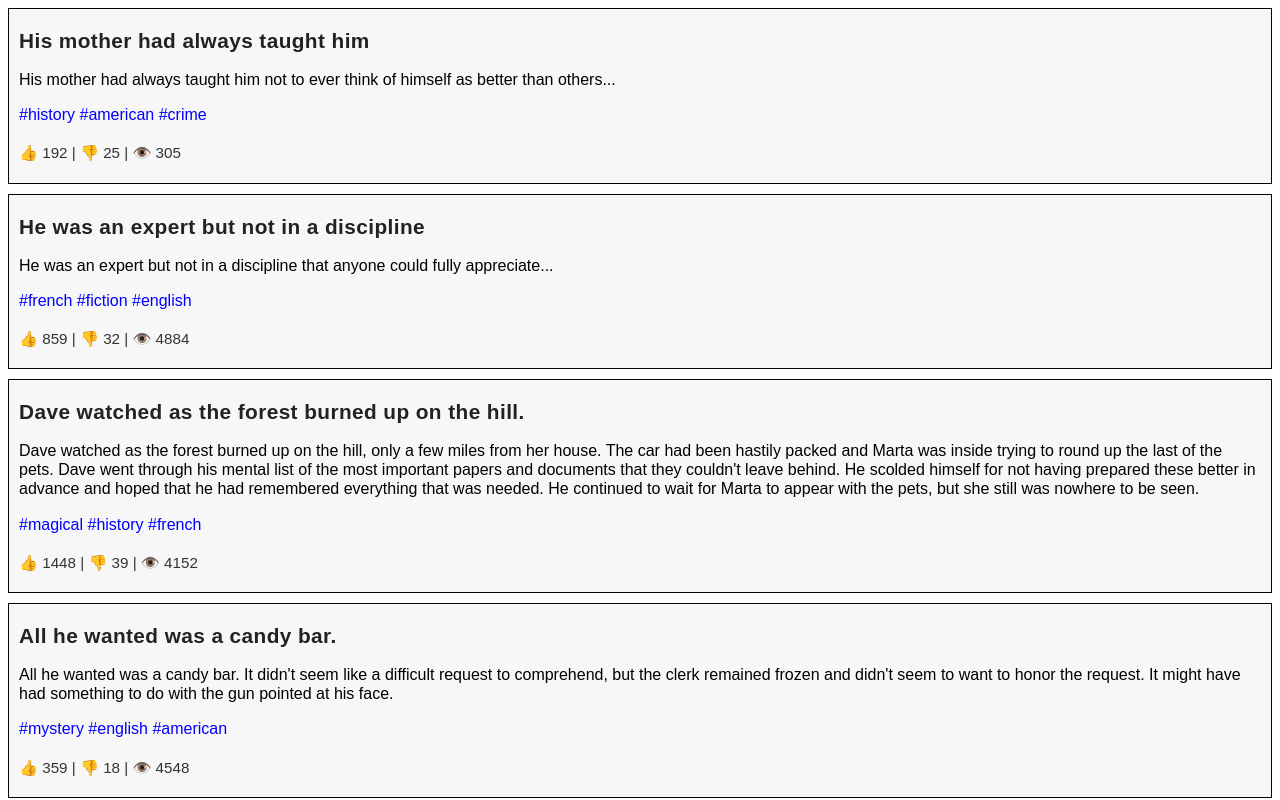
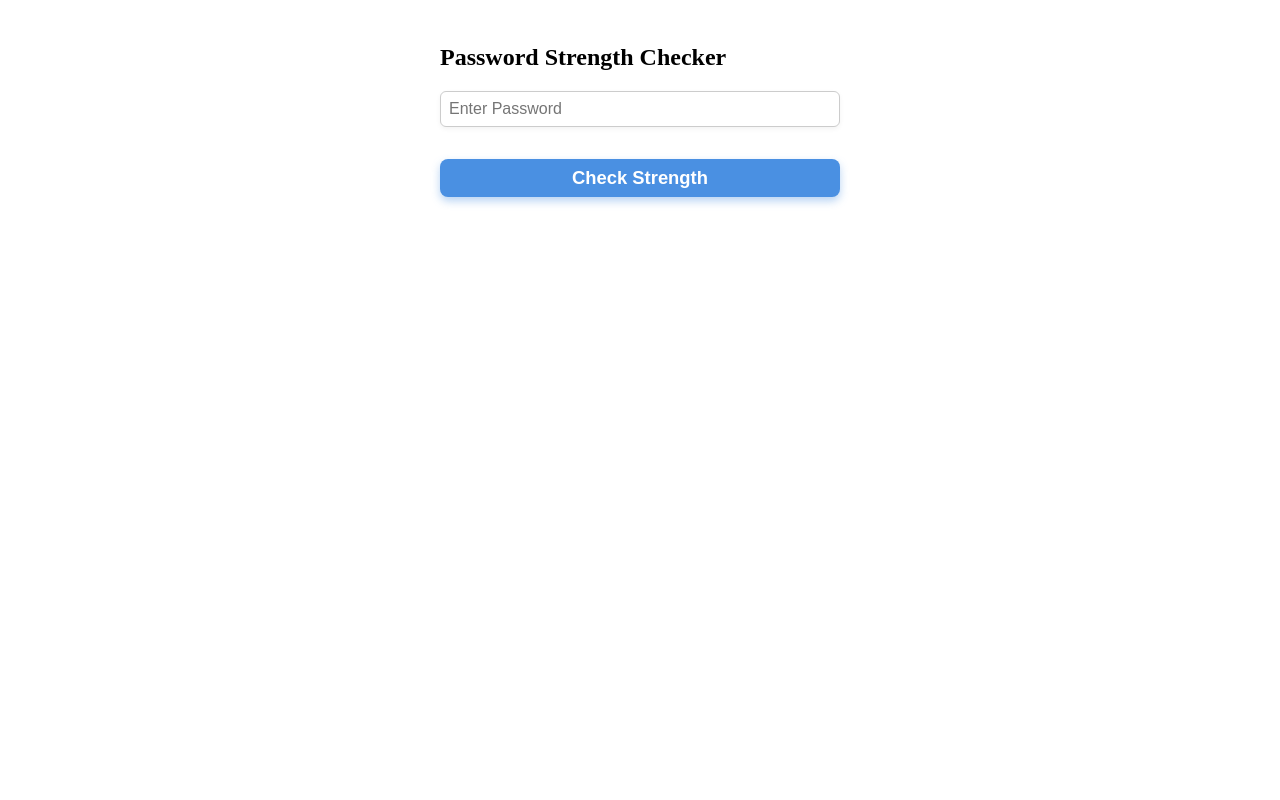
Before and after one commit to RakeshRanjanUIDeveloper/CodeWithJavaScript, a React (Vite) app in the folder PSClasses/React/practice-react-app/: page / in a window 1280 px wide. Shown: the top 800 px of the page. Built offline with nearby package versions, Linux system fonts and the light colour scheme.

Commit message:
code added

```diff
--- a/PSClasses/React/practice-react-app/src/App.jsx
+++ b/PSClasses/React/practice-react-app/src/App.jsx
@@ -8,6 +8,7 @@ import Counter from './components/Counter/Counter'
 import EvenOrOddChecker from './components/EvenOrOddChecker/EvenOrOddChecker'
 import GuessTheNumber from './components/GuessTheNumber/GuessTheNumber'
 import InputFocus from './components/InputFocus/InputFocus'
+import PasswordStrength from './components/PasswordStrength/PasswordStrength'
 import ProgressBar from './components/ProgressBar/ProgressBar'
 import RecipeExplorer from './components/RecipeExplorer/RecipeExplorer'
 import TodoList from './components/TodoApp/TodoList'
@@ -29,8 +30,9 @@ function App() {
       <Tooltip />
       <TogglePassword />
         <RecipeExplorer />
-        <AgeCalculator />*/}
-        <BlogPosts />
+        <AgeCalculator />
+        <BlogPosts />*/}
+        <PasswordStrength />
     </>
   )
 }
--- /dev/null
+++ b/PSClasses/React/practice-react-app/src/components/PasswordStrength/PasswordStrength.jsx
@@ -0,0 +1,54 @@
+import React, { useState } from 'react';
+
+// ✅ Helper function to evaluate password strength
+export const checkPasswordStrength = (password) => {
+  let criteriaMet = 0;
+
+  const hasLength = password.length >= 8;
+  const hasUppercase = /[A-Z]/.test(password);
+  const hasLowercase = /[a-z]/.test(password);
+  const hasNumber = /[0-9]/.test(password);
+  const hasSpecialChar = /[^a-zA-Z0-9]/.test(password); // Any non-alphanumeric character
+
+  // Count criteria met
+  if (hasLength) criteriaMet++;
+  if (hasUppercase) criteriaMet++;
+  if (hasLowercase) criteriaMet++;
+  if (hasNumber) criteriaMet++;
+  if (hasSpecialChar) criteriaMet++;
+
+  // Return strength level
+  if (criteriaMet === 0) return "Weak Password";
+  if (criteriaMet === 1) return "Level 1";
+  if (criteriaMet === 2 || criteriaMet === 3) return "Level 2";
+  if (criteriaMet >= 4) return "Level 3";
+};
+
+const PasswordStrength = () => {
+  const [inputValue, setInputValue] = useState('');
+  const [strength, setStrength] = useState('');
+
+  const handleStrengthCheck = () => {
+    const result = checkPasswordStrength(inputValue);
+    setStrength(result);
+  };
+
+  return (
+    <div className='password-container' style={{ maxWidth: '400px', margin: 'auto', padding: '1rem' }}>
+      <h2>Password Strength Checker</h2>
+      <input
+        type='text'
+        placeholder='Enter Password'
+        value={inputValue}
+        onChange={(e) => setInputValue(e.target.value)}
+        style={{ width: '100%', padding: '0.5rem', marginBottom: '1rem' }}
+      />
+      <button onClick={handleStrengthCheck} style={{ padding: '0.5rem 1rem' }}>
+        Check Strength
+      </button>
+      <p style={{ marginTop: '1rem', fontWeight: 'bold' }}>{strength}</p>
+    </div>
+  );
+};
+
+export default PasswordStrength;
```
Also changed, not shown: 1 other file (tests, documents, lock files or other folders).
